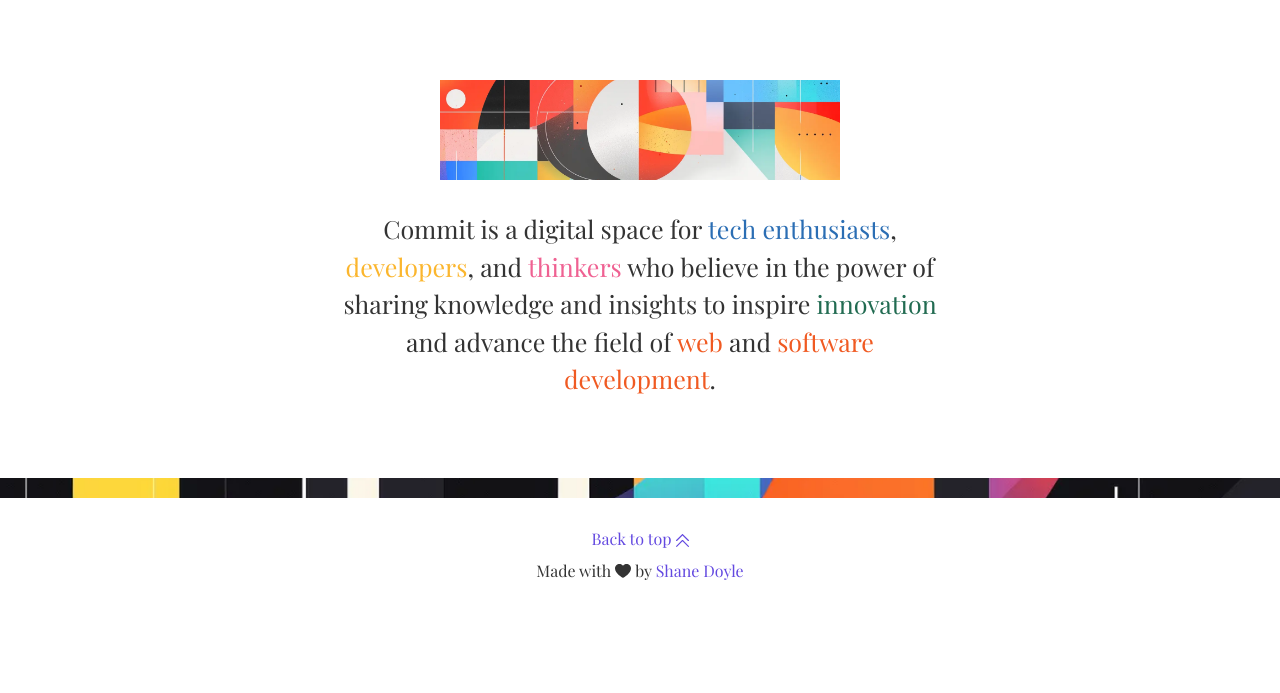
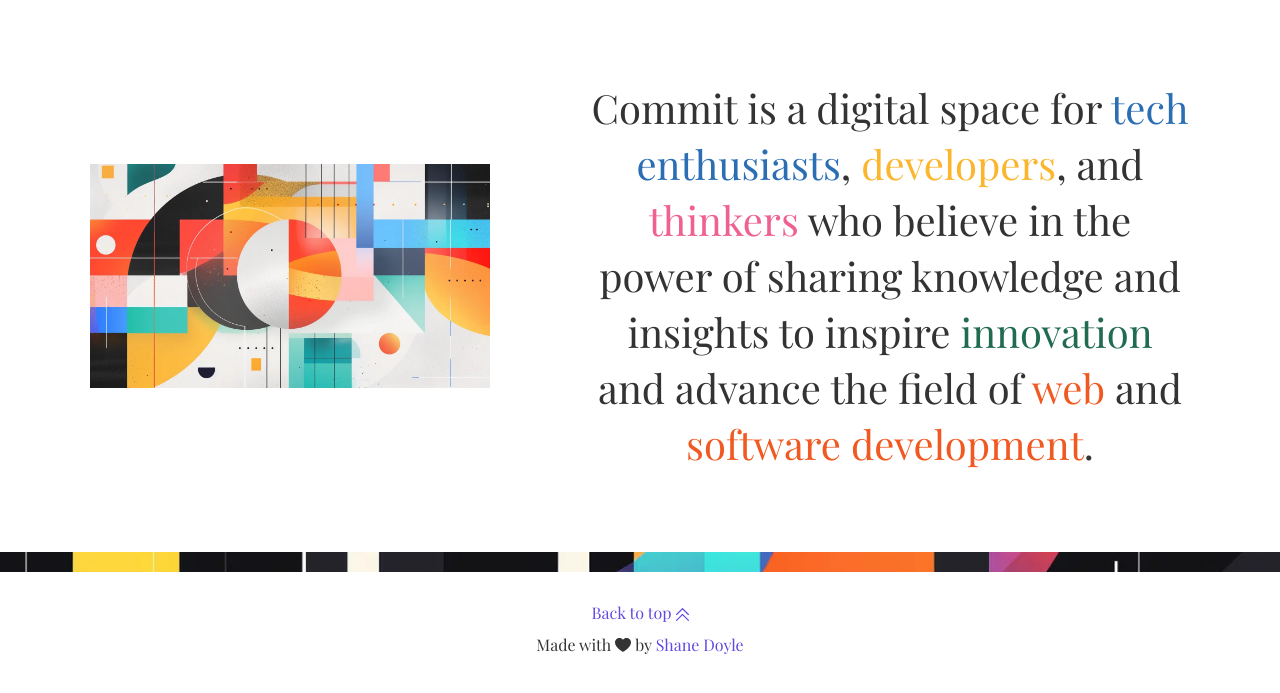
Before and after one commit to ShaneDoyleDev/commit, a Django app: page /about/ in a window 1280 px wide. Shown: the part 70-763 px from the top of the page. Run offline with Django 4.2, Linux system fonts and the light colour scheme; some web fonts are replaced.

Commit message:
feat(blog/static/about.css): add media query styles

```diff
--- a/blog/static/css/about.css
+++ b/blog/static/css/about.css
@@ -26,3 +26,28 @@
   font-size: 2.5rem;
   max-width: 600px;
 }
+
+@media screen and (min-width: 600px) {
+  .about-text {
+    font-size: 3.5rem;
+  }
+}
+
+@media screen and (min-width: 1000px) {
+  .about-content {
+    display: flex;
+    flex-direction: row;
+    justify-content: space-between;
+    width: 100%;
+    max-width: 1100px;
+  }
+
+  .about-image {
+    height: 100%;
+  }
+
+  .about-text {
+    font-size: 4rem;
+    line-height: 1.4;
+  }
+}
```
